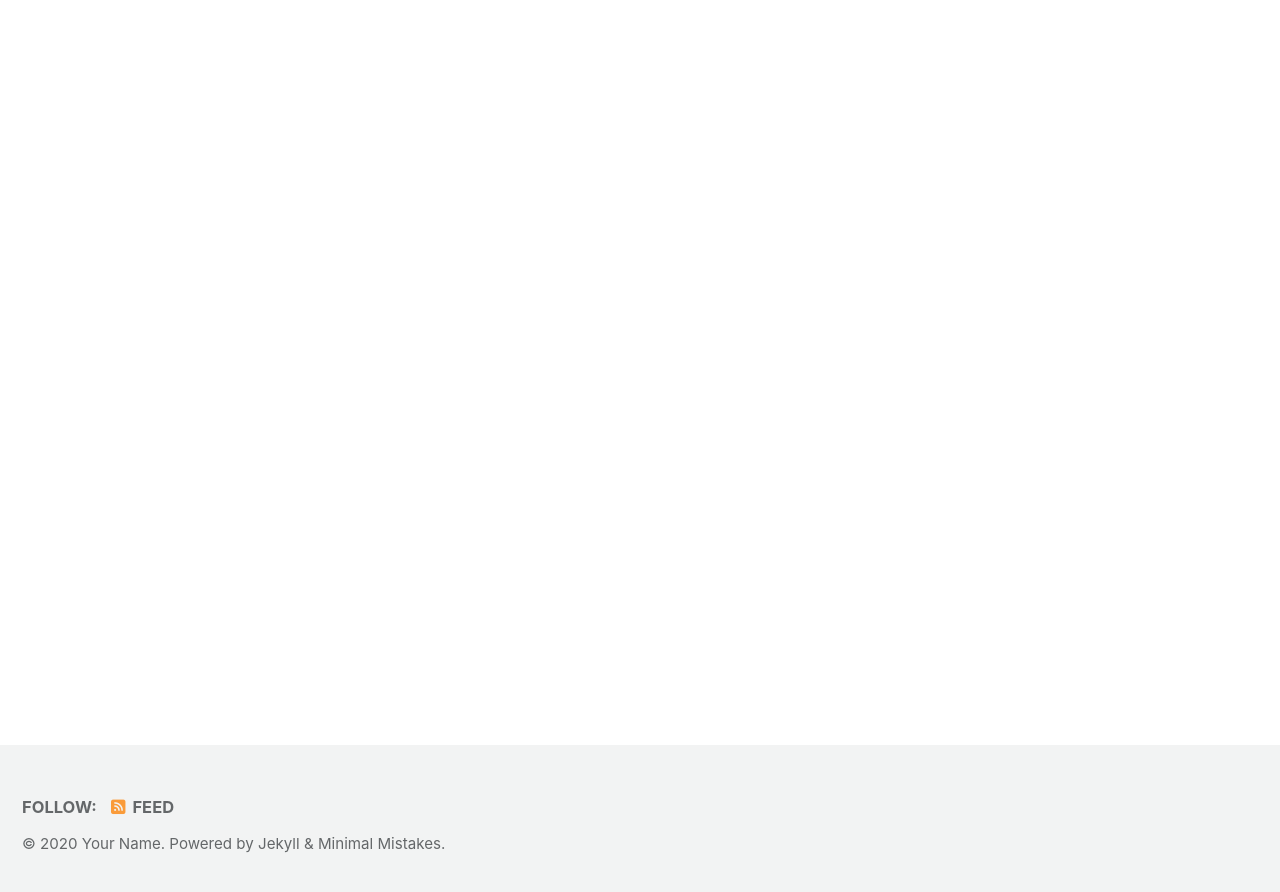
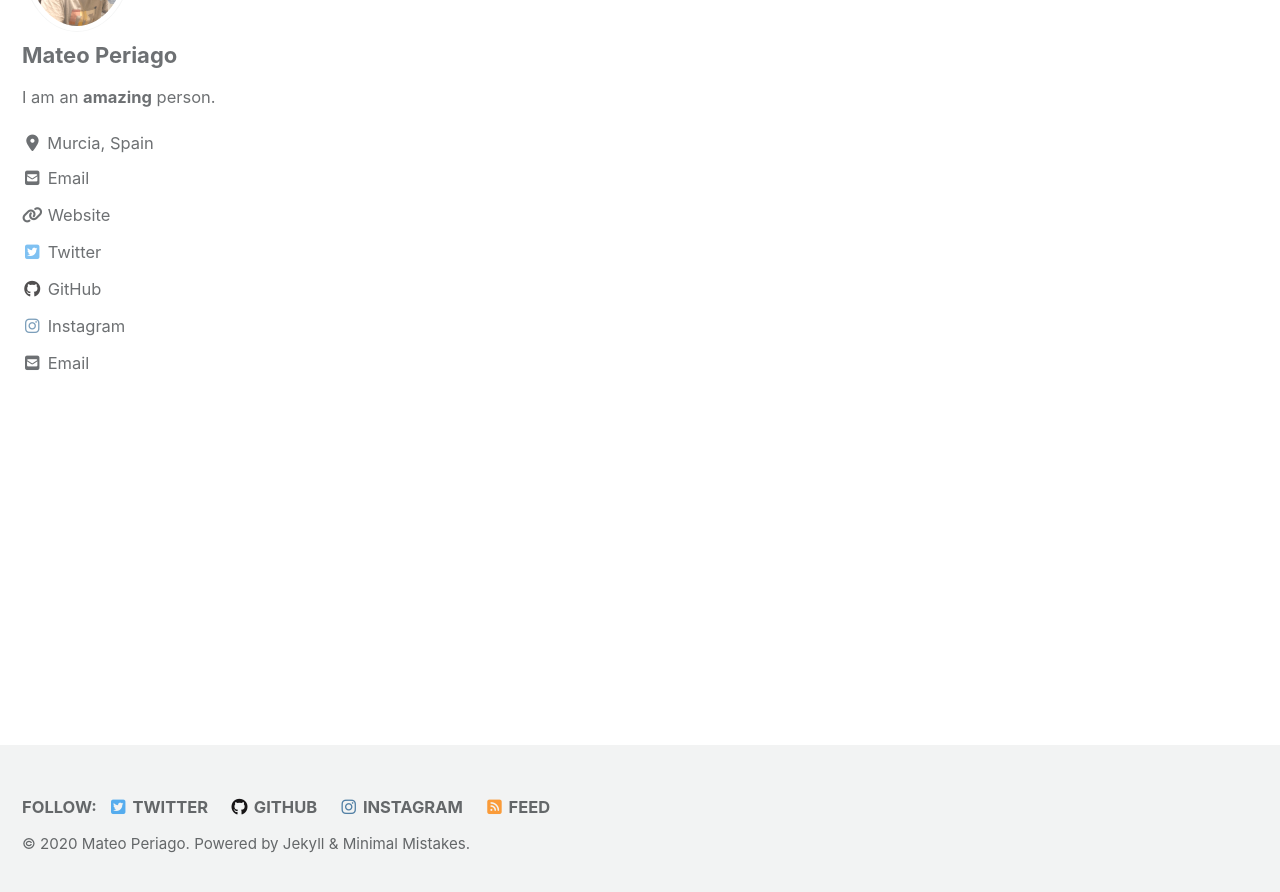
Before and after one commit to MateoPeri/mateoperi.github.io, a Jekyll site: the page built from index.html, in a window 1280 px wide and 900 px high, scrolled down 222 px. Shown: the top 892 px of the window. Built offline with Jekyll 4.4.1, drawn with Linux system fonts in a browser that asks for light colours; cached includes are drawn as plain includes; nearby versions of some CDN libraries; the list of posts is cut into pages by our own code; some of the changed text lies outside the part shown.

Commit message:
Initial settings

```diff
--- a/_config.yml
+++ b/_config.yml
@@ -17,16 +17,16 @@ remote_theme: "mmistakes/minimal-mistakes@4.19.1"
 
 # Site Settings
 locale                   : "en-US"
-title                    : "Site Title"
+title                    : "Mateo Periago Serrano"
 title_separator          : "-"
 subtitle                 : # site tagline that appears below site title in masthead
-name                     : "Your Name"
+name                     : "Mateo Periago"
 description              : "An amazing website."
-url                      : # the base hostname & protocol for your site e.g. "https://mmistakes.github.io"
+url                      : "https://mateoperi.github.io" # the base hostname & protocol for your site e.g. "https://mmistakes.github.io"
 baseurl                  : # the subpath of your site, e.g. "/blog"
-repository               : # GitHub username/repo-name e.g. "mmistakes/minimal-mistakes"
+repository               : "mateoperi/mateoperi.github.io" # GitHub username/repo-name e.g. "mmistakes/minimal-mistakes"
 teaser                   : # path of fallback teaser image, e.g. "/assets/images/500x300.png"
-logo                     : # path of logo image to display in the masthead, e.g. "/assets/images/88x88.png"
+logo                     : "/assets/images/logo_88x88.jpg" # path of logo image to display in the masthead, e.g. "/assets/images/88x88.png"
 masthead_title           : # overrides the website title displayed in the masthead, use " " for no title
 # breadcrumbs            : false # true, false (default)
 words_per_minute         : 200
@@ -40,9 +40,9 @@ comments:
     # https://developers.facebook.com/docs/plugins/comments
     appid                :
     num_posts            : # 5 (default)
-    colorscheme          : # "light" (default), "dark"
+    colorscheme          : "dark" # "light" (default), "dark"
   utterances:
-    theme                : # "github-light" (default), "github-dark"
+    theme                : "github-dark" # "github-light" (default), "github-dark"
     issue_term           : # "pathname" (default)
   staticman:
     branch               : # "master"
@@ -86,60 +86,60 @@ social:
 
 # Analytics
 analytics:
-  provider               : false # false (default), "google", "google-universal", "custom"
+  provider               : "google-gtag" # false (default), "google", "google-universal", "custom"
   google:
-    tracking_id          :
+    tracking_id          : UA-163646502-1
     anonymize_ip         : # true, false (default)
 
 
 # Site Author
 author:
-  name             : "Your Name"
-  avatar           : # path of avatar image, e.g. "/assets/images/bio-photo.jpg"
+  name             : "Mateo Periago"
+  avatar           : "/assets/images/avatar.jpg" # path of avatar image, e.g. "/assets/images/bio-photo.jpg"
   bio              : "I am an **amazing** person."
-  location         : "Somewhere"
-  email            :
+  location         : "Murcia, Spain"
+  email            : "mateo@meligrana.com"
   links:
-    - label: "Email"
-      icon: "fas fa-fw fa-envelope-square"
-      # url: mailto:your.name@email.com
-    - label: "Website"
-      icon: "fas fa-fw fa-link"
-      # url: "https://your-website.com"
-    - label: "Twitter"
-      icon: "fab fa-fw fa-twitter-square"
-      # url: "https://twitter.com/"
-    - label: "Facebook"
-      icon: "fab fa-fw fa-facebook-square"
-      # url: "https://facebook.com/"
-    - label: "GitHub"
-      icon: "fab fa-fw fa-github"
-      # url: "https://github.com/"
-    - label: "Instagram"
-      icon: "fab fa-fw fa-instagram"
-      # url: "https://instagram.com/"
+    - label        : "Email"
+      icon         : "fas fa-fw fa-envelope-square"
+      url          : "mailto:mateo@meligrana.com"
+    - label        : "Website"
+      icon         : "fas fa-fw fa-link"
+      url          : "https://mateoperiago.com"
+    - label        : "Twitter"
+      icon         : "fab fa-fw fa-twitter-square"
+      url          : "https://twitter.com/mateoperiago"
+    - label        : "Facebook"
+      icon         : "fab fa-fw fa-facebook-square"
+      #url          : "https://facebook.com/"
+    - label        : "GitHub"
+      icon         : "fab fa-fw fa-github"
+      url          :    "https://github.com/MateoPeri"
+    - label        : "Instagram"
+      icon         : "fab fa-fw fa-instagram"
+      url          : "https://www.instagram.com/mateoperi/"
 
 # Site Footer
 footer:
   links:
-    - label: "Twitter"
-      icon: "fab fa-fw fa-twitter-square"
-      # url:
+    - label        : "Twitter"
+      icon         : "fab fa-fw fa-twitter-square"
+      url          : "https://twitter.com/mateoperiago"
     - label: "Facebook"
       icon: "fab fa-fw fa-facebook-square"
       # url:
-    - label: "GitHub"
-      icon: "fab fa-fw fa-github"
-      # url:
+    - label        : "GitHub"
+      icon         : "fab fa-fw fa-github"
+      url          :    "https://github.com/MateoPeri"
     - label: "GitLab"
       icon: "fab fa-fw fa-gitlab"
       # url:
     - label: "Bitbucket"
       icon: "fab fa-fw fa-bitbucket"
       # url:
-    - label: "Instagram"
-      icon: "fab fa-fw fa-instagram"
-      # url:
+    - label        : "Instagram"
+      icon         : "fab fa-fw fa-instagram"
+      url          : "https://www.instagram.com/mateoperi/"
 
 
 # Reading Files
```
Also changed, not shown: assets/images/avatar.JPG (added), assets/images/logo_88x88.JPG (added).
